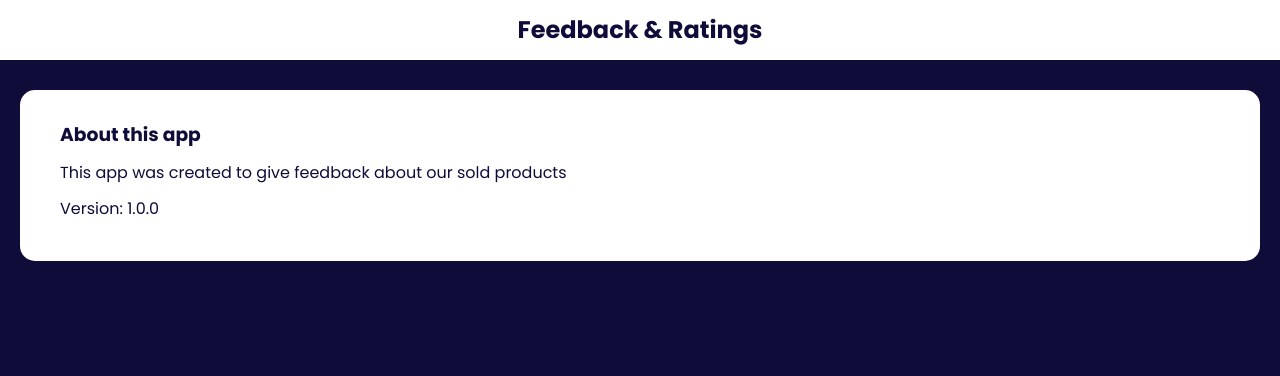
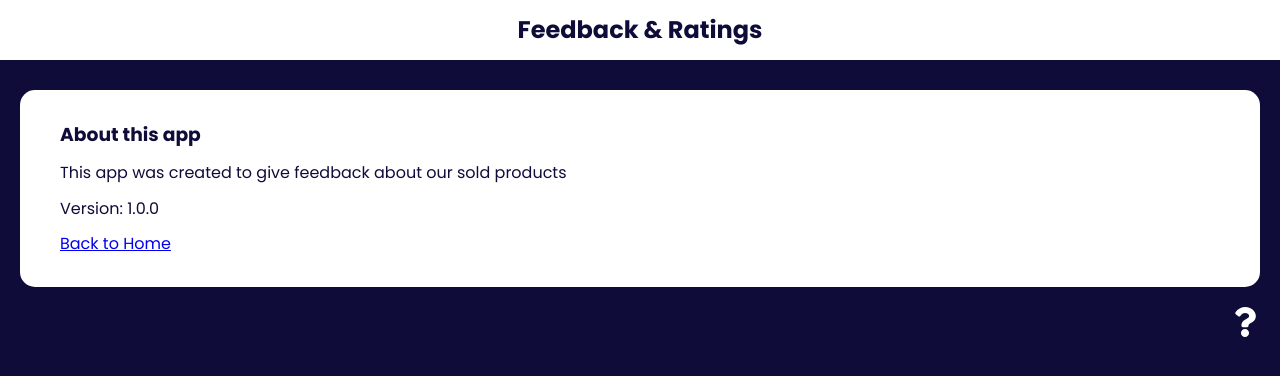
Before and after one commit to Yeboah-Godfred/review, a React (Create React App) app: page /about in a window 1280 px wide. Shown: the top 376 px of the page. Built offline with nearby package versions, Linux system fonts and the light colour scheme.

Commit message:
Link component added

```diff
--- a/src/App.js
+++ b/src/App.js
@@ -7,6 +7,7 @@
 import FeedbackStats from "./components/FeedbackStats";
 import FeedbackForm from "./components/FeedbackForm";
 import AboutPage from "./pages/AboutPage";
+import AboutLinkIcon from "./components/AboutLinkIcon";
 
 
 function App() {
@@ -40,6 +41,8 @@
 
           <Route path="/about" element={<AboutPage />}/>
         </Routes>
+
+        <AboutLinkIcon />
       </div>
     </Router>
 
--- /dev/null
+++ b/src/components/AboutLinkIcon.jsx
@@ -0,0 +1,15 @@
+import React from 'react'
+import { FaQuestion } from 'react-icons/fa'
+import { Link } from 'react-router-dom'
+
+function AboutLinkIcon() {
+  return (
+    <div className='about-link'>
+        <Link to={{pathname:'/about'}}>
+            <FaQuestion size={30}/>
+        </Link>
+    </div>
+  )
+}
+
+export default AboutLinkIcon
--- a/src/pages/AboutPage.jsx
+++ b/src/pages/AboutPage.jsx
@@ -1,5 +1,6 @@
 import React from 'react'
 import Card from '../shared/Card'
+import { Link } from 'react-router-dom'
 
 function AboutPage() {
   return <Card>
@@ -7,6 +8,7 @@
         <h3>About this app</h3>
         <p>This app was created to give feedback about our sold products</p>
         <p>Version: 1.0.0</p>
+        <Link to='/'>Back to Home</Link>
     </div>
   </Card>
 }
```
